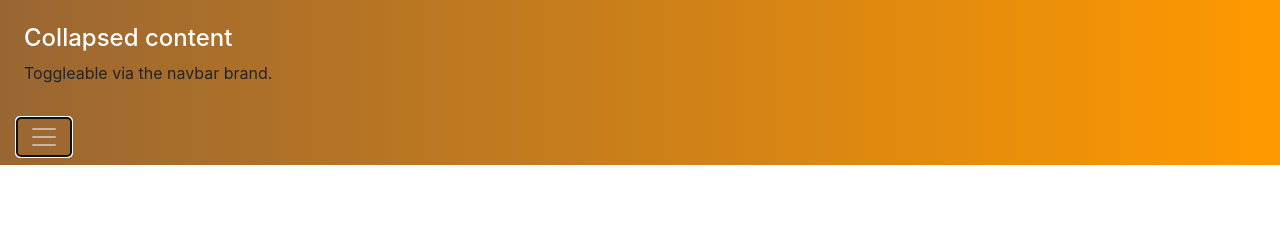
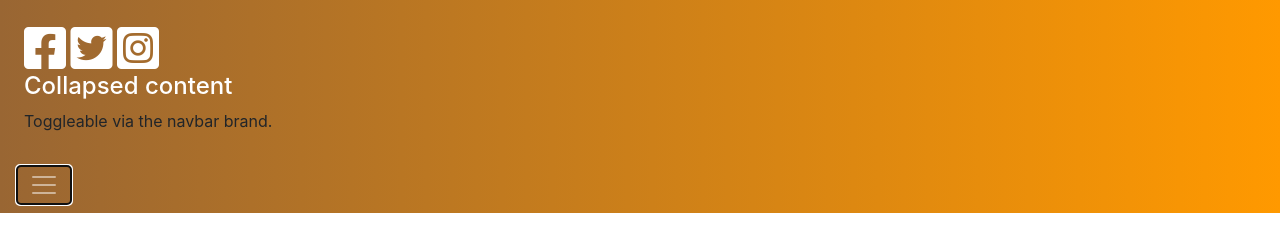
Before and after one commit to Muhammad-Usama-07/Complete-Web-Project, a plain HTML site: page My Project/index.html in a window 1280 px wide. Both pictures are taken after a click on the button "Toggle navigation". Drawn offline with Linux system fonts and the light colour scheme.

Commit message:
icons is also working

```diff
--- a/My Project/index.html
+++ b/My Project/index.html
@@ -8,7 +8,9 @@
     <div class="pos-f-t">
       <div class="collapse" id="navbarToggleExternalContent">
         <div class="p-4 colourr smi">
-
+            <a href="https://www.faceook.com" target="_blank"><i class="fab fa-facebook-square fa-3x"></i></a>
+          <a href="https://www.twitter.com" target="_blank"><i class="fab fa-twitter-square fa-3x"></i></a>
+          <a href="https://www.instagram.com" target="_blank"><i class="fab fa-instagram-square fa-3x"></i></a>
           <h4 class="text-white">Collapsed content</h4>
           <span>    Toggleable via the navbar brand.</span>
         </div>
```
